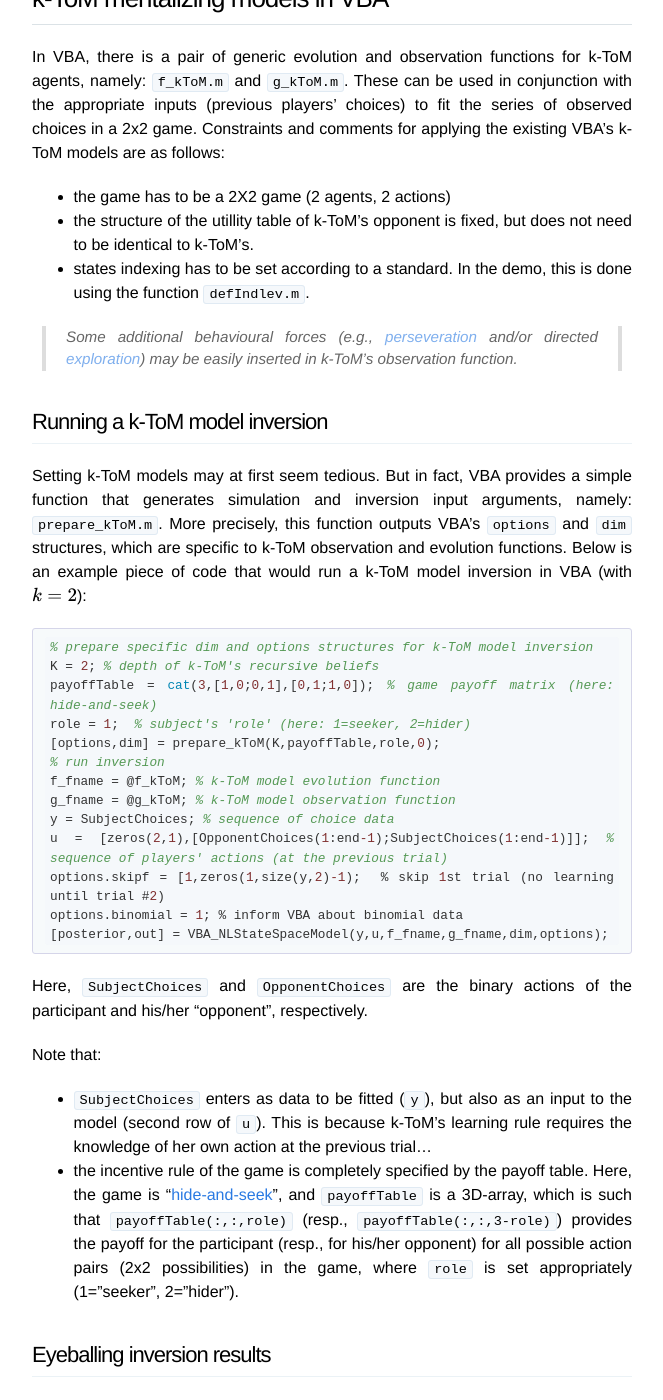
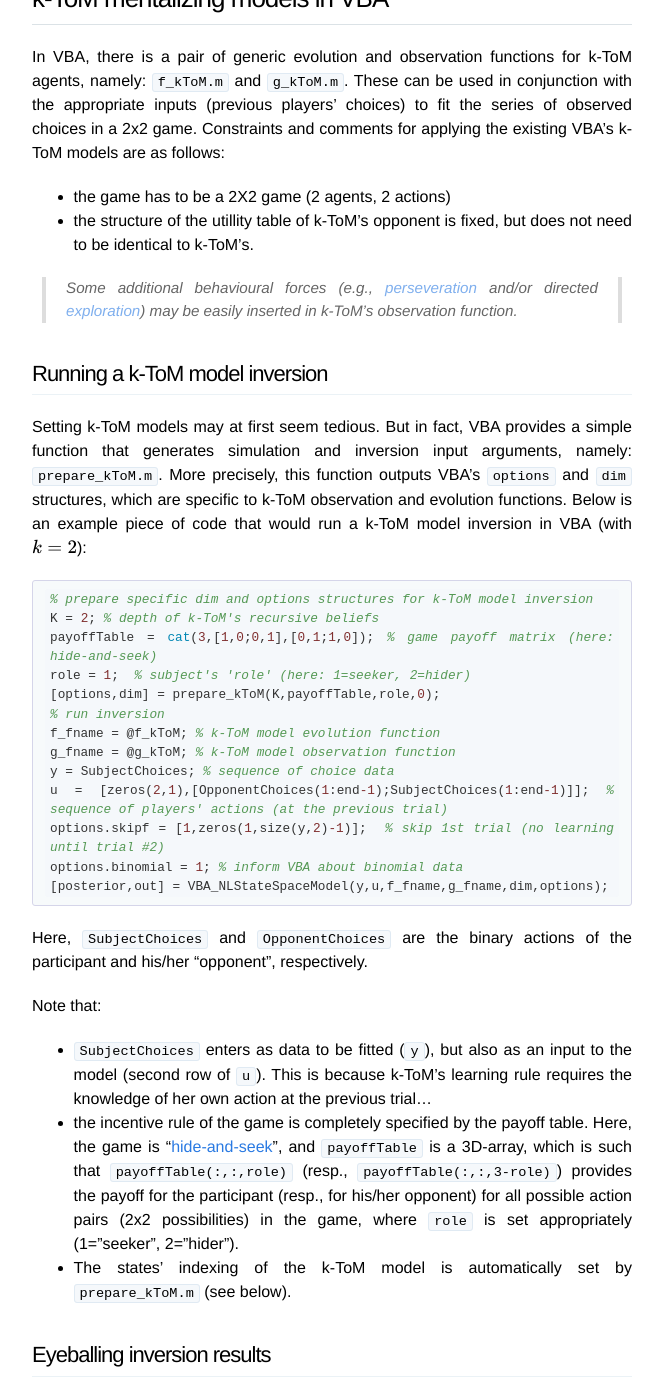
Before and after one commit to MBB-team/VBA-toolbox, a Jekyll site: the page built from _wiki/ktom.md, in a window 1280 px wide and 1400 px high, scrolled down 1622 px. Shown: the whole window, without its empty margins (308-971 px from the left). Built offline with Jekyll 4.4.1, drawn with Linux system fonts in a browser that asks for light colours; nearby versions of some CDN libraries; formulas are drawn with MathJax 3.

Commit message:
Update ktom.md

````diff
--- a/_wiki/ktom.md
+++ b/_wiki/ktom.md
@@ -31,7 +31,6 @@ In VBA, there is a pair of generic evolution and observation functions for k-ToM
 
 - the game has to be a 2X2 game (2 agents, 2 actions)
 - the structure of the utillity table of k-ToM's opponent is fixed, but does not need to be identical to k-ToM's.
-- states indexing has to be set according to a standard. In the demo, this is done using the function `defIndlev.m`.
 
 > Some additional behavioural forces (e.g., [perseveration](https://en.wikipedia.org/wiki/Perseveration) and/or directed [exploration](https://en.wikipedia.org/wiki/Exploration)) may be easily inserted in k-ToM's observation function.
 
@@ -49,7 +48,7 @@ f_fname = @f_kToM; % k-ToM model evolution function
 g_fname = @g_kToM; % k-ToM model observation function
 y = SubjectChoices; % sequence of choice data
 u = [zeros(2,1),[OpponentChoices(1:end-1);SubjectChoices(1:end-1)]]; % sequence of players' actions (at the previous trial)
-options.skipf = [1,zeros(1,size(y,2)-1);  % skip 1st trial (no learning until trial #2)
+options.skipf = [1,zeros(1,size(y,2)-1)];  % skip 1st trial (no learning until trial #2)
 options.binomial = 1; % inform VBA about binomial data
 [posterior,out] = VBA_NLStateSpaceModel(y,u,f_fname,g_fname,dim,options);
 ```
@@ -59,6 +58,7 @@ Note that:
 
 - `SubjectChoices` enters as data to be fitted (`y`), but also as an input to the model (second row of `u`). This is because k-ToM's learning rule requires the knowledge of her own action at the previous trial...
 - the incentive rule of the game is completely specified by the payoff table. Here, the game is "[hide-and-seek](https://en.wikipedia.org/wiki/Hide-and-seek)", and `payoffTable` is a 3D-array, which is such that `payoffTable(:,:,role)` (resp., `payoffTable(:,:,3-role)`) provides the payoff for the participant (resp., for his/her opponent) for all possible action pairs (2x2 possibilities) in the game, where `role` is set appropriately (1="seeker", 2="hider").
+- The states' indexing of the k-ToM model is automatically set by `prepare_kToM.m` (see below).
 
 
 
````
